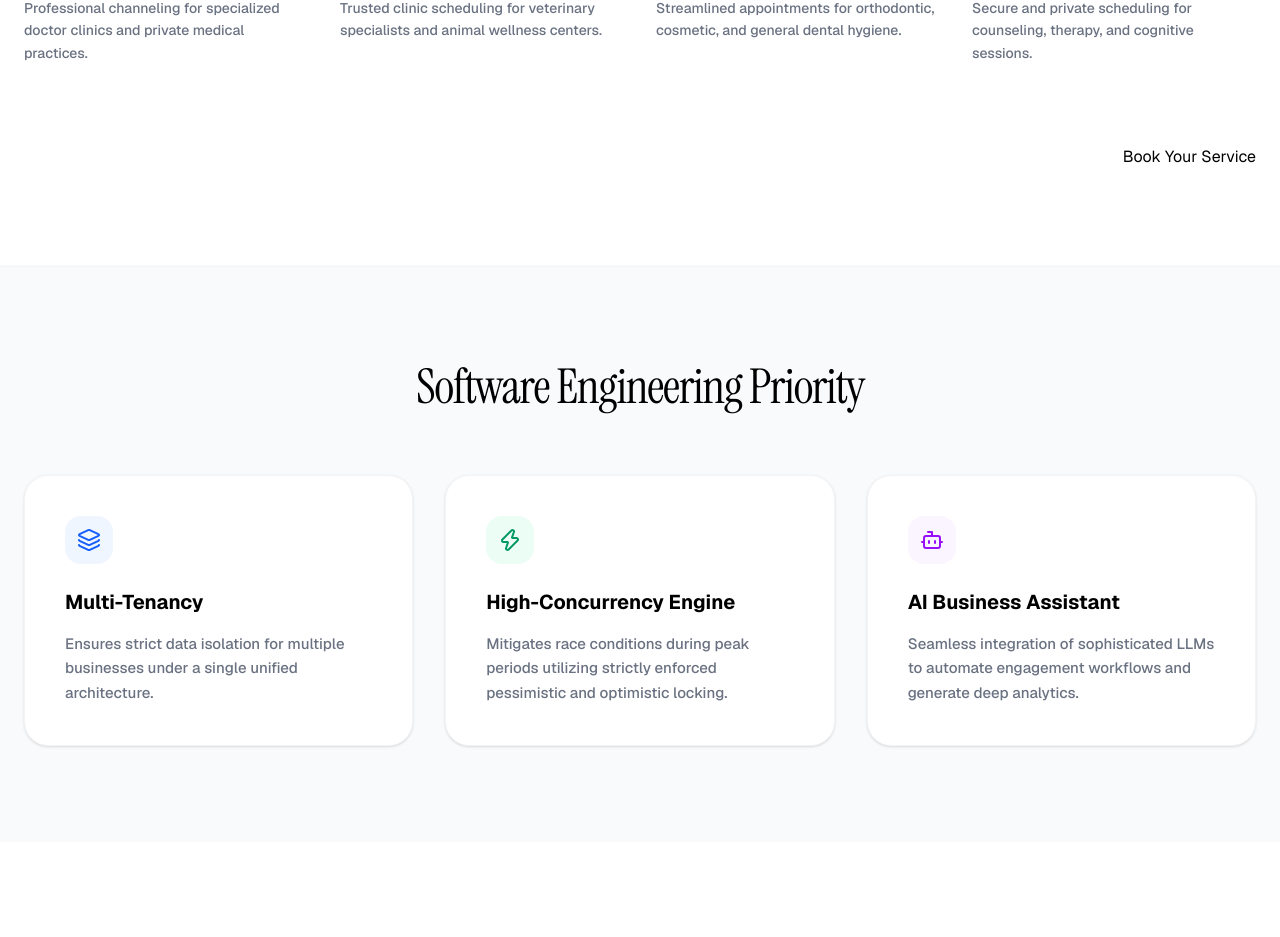
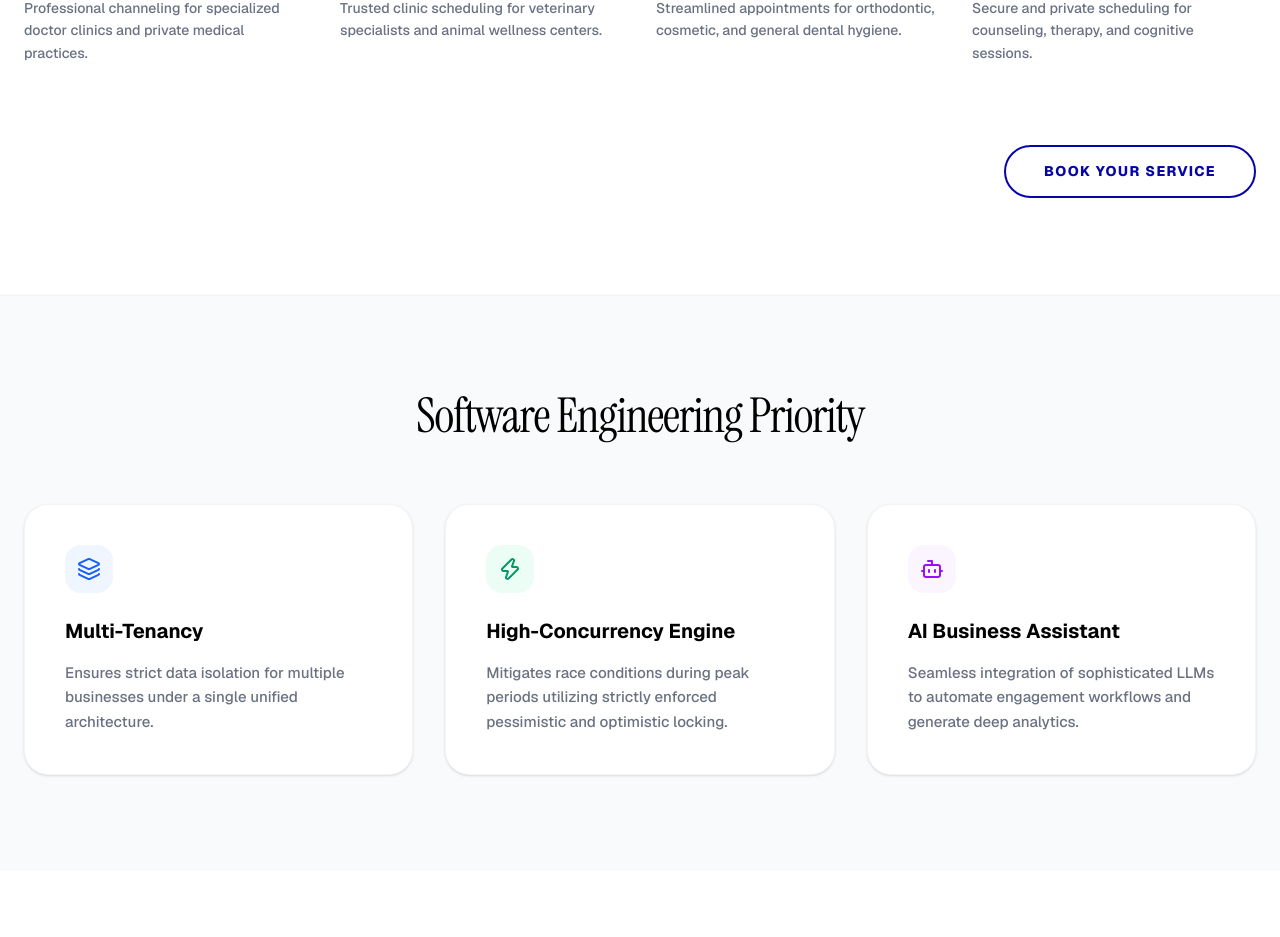
Before and after one commit to FlexSlotCustom0/FlexSlotCustom, a Next.js app in the folder frontend/: page / in a window 1280 px wide. Shown: the part 1173-2110 px from the top of the page. Built offline with nearby package versions, Linux system fonts and the light colour scheme.

Commit message:
Update globals.css

```diff
--- a/frontend/src/app/globals.css
+++ b/frontend/src/app/globals.css
@@ -79,3 +79,107 @@ body {
     @apply bg-black/80 backdrop-blur-2xl border border-white/5;
   }
 }
+
+/* Blob Button Styles */
+.blob-btn {
+  z-index: 1;
+  position: relative;
+  padding: 16px 40px;
+  text-align: center;
+  text-transform: uppercase;
+  color: #0505A9;
+  font-size: 14px;
+  font-weight: 800;
+  background-color: transparent;
+  outline: none;
+  border: none;
+  transition: color 0.5s;
+  cursor: pointer;
+  border-radius: 30px;
+  letter-spacing: 0.1em;
+}
+
+.blob-btn:before {
+  content: "";
+  z-index: 1;
+  position: absolute;
+  left: 0;
+  top: 0;
+  width: 100%;
+  height: 100%;
+  border: 2px solid #0505A9;
+  border-radius: 30px;
+}
+
+.blob-btn:after {
+  content: "";
+  z-index: -2;
+  position: absolute;
+  left: 3px;
+  top: 3px;
+  width: 100%;
+  height: 100%;
+  transition: all 0.3s 0.2s;
+  border-radius: 30px;
+}
+
+.blob-btn:hover {
+  color: #FFFFFF;
+}
+
+.blob-btn:hover:after {
+  transition: all 0.3s;
+  left: 0;
+  top: 0;
+}
+
+.blob-btn__inner {
+  z-index: -1;
+  overflow: hidden;
+  position: absolute;
+  left: 0;
+  top: 0;
+  width: 100%;
+  height: 100%;
+  border-radius: 30px;
+  background: #ffffff;
+}
+
+.blob-btn__blobs {
+  position: relative;
+  display: block;
+  height: 100%;
+  filter: url('#goo');
+}
+
+.blob-btn__blob {
+  position: absolute;
+  top: 2px;
+  width: 25%;
+  height: 100%;
+  background: #0505A9;
+  border-radius: 100%;
+  transform: translate3d(0, 150%, 0) scale(1.7);
+  transition: transform 0.45s;
+}
+
+@supports (filter: url('#goo')) {
+  .blob-btn__blob {
+    transform: translate3d(0, 150%, 0) scale(1.4);
+  }
+}
+
+.blob-btn__blob:nth-child(1) { left: 0%; transition-delay: 0s; }
+.blob-btn__blob:nth-child(2) { left: 30%; transition-delay: 0.08s; }
+.blob-btn__blob:nth-child(3) { left: 60%; transition-delay: 0.16s; }
+.blob-btn__blob:nth-child(4) { left: 90%; transition-delay: 0.24s; }
+
+.blob-btn:hover .blob-btn__blob {
+  transform: translateZ(0) scale(1.7);
+}
+
+@supports (filter: url('#goo')) {
+  .blob-btn:hover .blob-btn__blob {
+    transform: translateZ(0) scale(1.4);
+  }
+}
```
